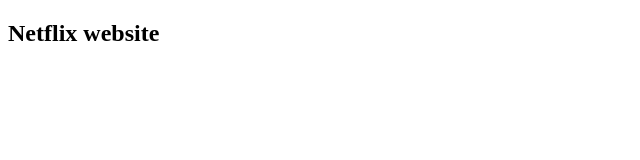
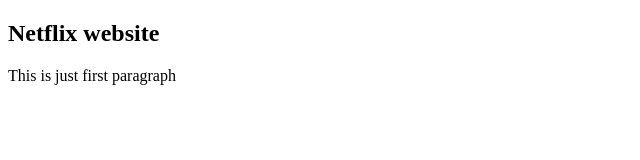
Before and after one commit to AkshayT11/basic1, a plain HTML site: page index.html in a window 1280 px wide. Shown: the whole page, without its empty margins (0-640 px from the left). Drawn offline with Linux system fonts and the light colour scheme.

Commit message:
paragraph added

```diff
--- a/index.html
+++ b/index.html
@@ -8,7 +8,7 @@
 </head>
 <body>
     <h2>Netflix website</h2>
-
+    <p>This is just first paragraph</p>
 
 </body>
 </html>
```
